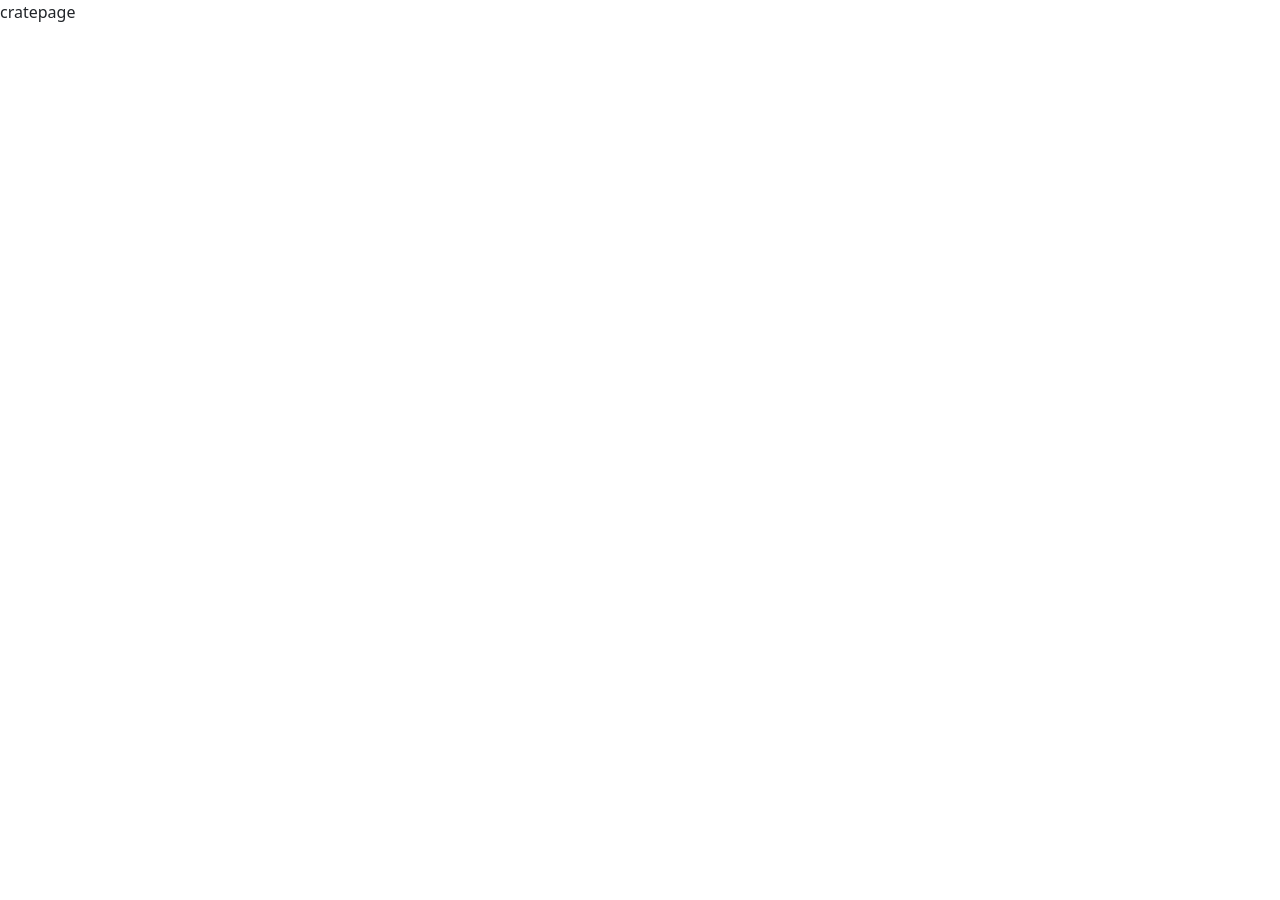
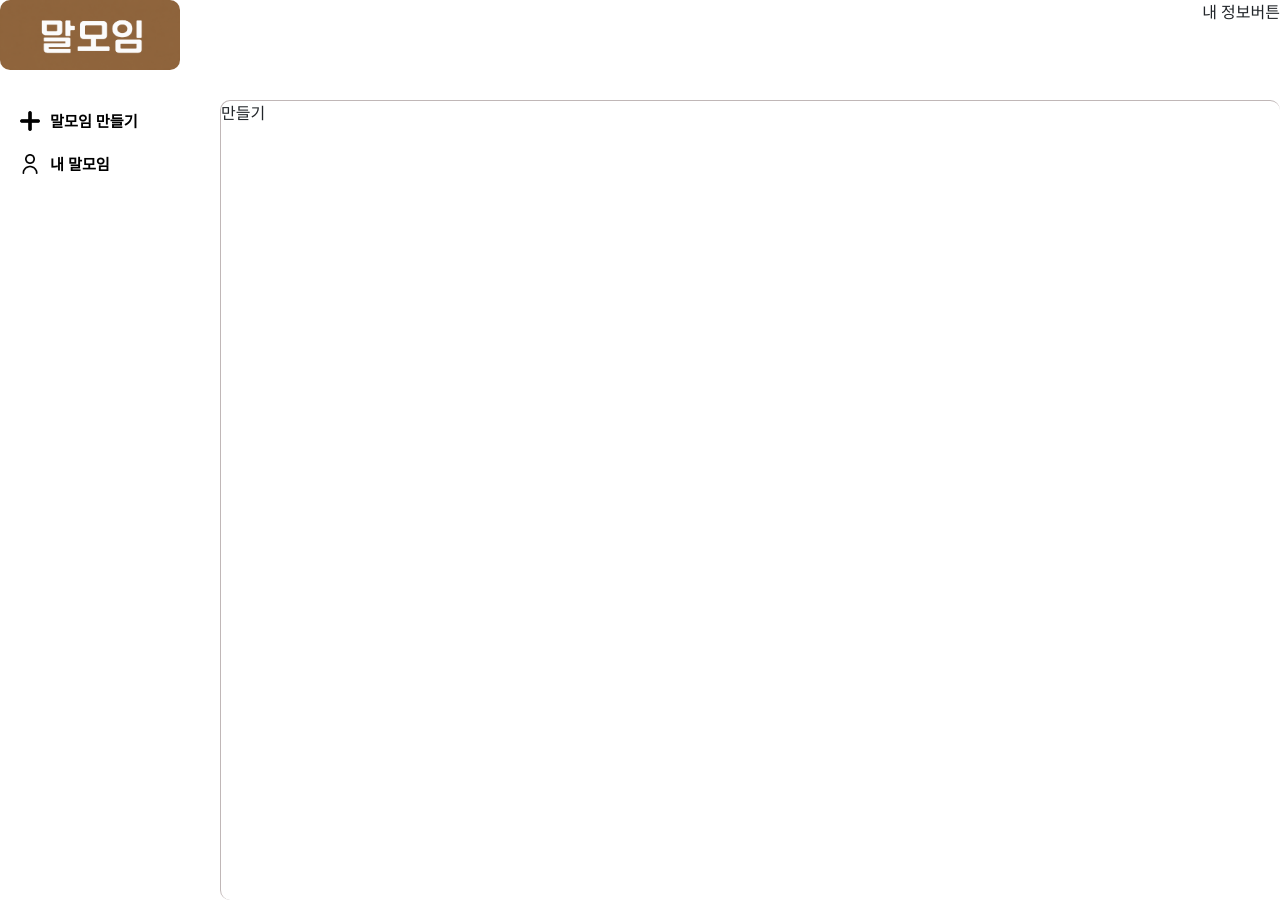
Before and after one commit to domino3333/Malmoim-front, a React (Vite) app: page /create in a window 1280 px wide. Before the commit the page ends 800 px from the top, so only its background shows below. Built offline with nearby package versions, Linux system fonts and the light colour scheme.

Commit message:
createPage 구성

```diff
--- a/src/components/dashboard/DashBoardHeader.jsx
+++ b/src/components/dashboard/DashBoardHeader.jsx
@@ -6,9 +6,9 @@ const DashBoardHeader = () => {
 
     return (<>
         <header className="header-HostDashboardPage">
-            <img src={logo} alt="濡쒓퀬" />
+            <img src={logo} alt="로고" />
             <div>
-                ?ъ슜???뺣낫 踰꾪듉
+                내 정보버튼
             </div>
         </header>
 
--- /dev/null
+++ b/src/css/dashboard/CreatePage.css
@@ -0,0 +1,22 @@
+
+
+
+/*바디 전체*/
+.div-dashboard-body {
+    margin-top: 30px;
+    display: flex;
+
+}
+
+
+
+/*content-list 전체 div*/
+.div-dashboard-content-list {
+    flex: 1;
+    border-top: 1px solid rgb(192, 183, 183);
+    border-left: 1px solid rgb(192, 183, 183);
+    border-radius: 10px;
+    height: 100vh;
+    margin-left: 20px;
+
+}
--- a/src/pages/dashboard/CreatePage.jsx
+++ b/src/pages/dashboard/CreatePage.jsx
@@ -1,8 +1,26 @@
+import DashBoardHeader from "../../components/dashboard/DashBoardHeader";
+import DashBoardSideBar from "../../components/dashboard/DashBoardSideBar";
+import "../../css/dashboard/CreatePage.css";
+
 
 const CreatePage = ()=>{
 
+
+    const clickTab = (destination) => {
+        nav(`/${destination}`);
+    }
+
     return (<>
-        <p>cratepage</p>
+        <DashBoardHeader />
+
+        {/*대쉬보드 전체를 감싸는 body div*/}
+        <div className="div-dashboard-body">
+            <DashBoardSideBar clickTab={clickTab} />
+            <div className="div-dashboard-content-list">
+                <p>만들기</p>
+            </div>
+        </div>
+
     </>)
 }
 
```
